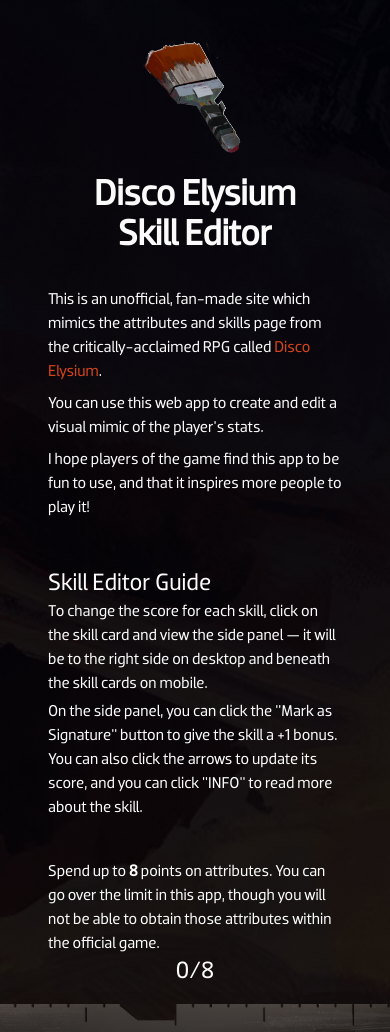
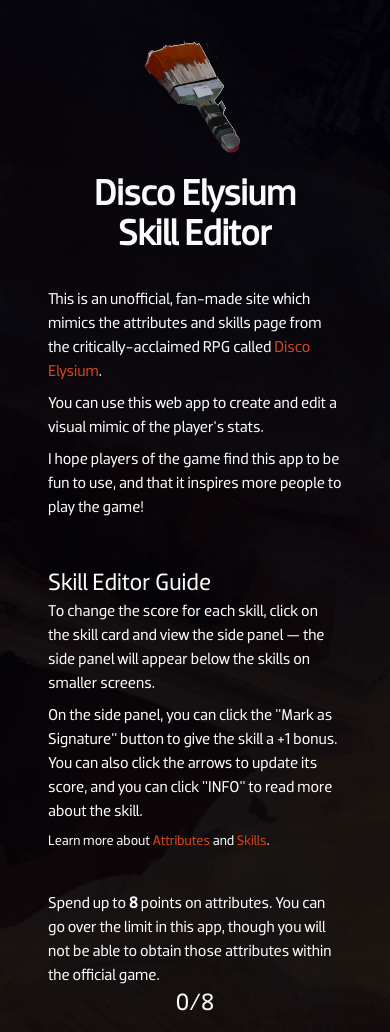
Before and after one commit to quev-dev/disco-elysium-skill-editor, a Next.js app: page / in a window 390 px wide. Shown: the top 1032 px of the page. Built offline with nearby package versions, Linux system fonts and the light colour scheme.

Commit message:
Adjusted responsive layout throughout site

```diff
--- a/src/app/page.tsx
+++ b/src/app/page.tsx
@@ -16,24 +16,46 @@
       <Header />
       <article className='py-8 px-12 md:w-2/3 md:mx-auto md:pb-16 lg:w-1/2 xl:w-5/12'>
         <h2 className='text-2xl md:text-3xl'>Skill Editor Guide</h2>
-        <p className='mb-1'>
-          To change the score for each skill, click on the skill card and view the side
-          panel — it will be to the right side on desktop and beneath the skill cards on
-          mobile.
+        <p className='mb-2'>
+          To change the score for each skill, click on the skill card and view
+          the side panel — the side panel will appear below the skills on
+          smaller screens.
         </p>
-        <p>
-          On the side panel, you can click the "Mark as Signature" button to give the
-          skill a +1 bonus. You can also click the arrows to update its score, and you can
-          click "INFO" to read more about the skill.
+        <p className='mb-2'>
+          On the side panel, you can click the "Mark as Signature" button to
+          give the skill a +1 bonus. You can also click the arrows to update its
+          score, and you can click "INFO" to read more about the skill.
+        </p>
+        <p className='text-sm md:text-base'>
+          Learn more about{' '}
+          <a
+            target='_blank'
+            rel='noreferrer'
+            href='https://discoelysium.fandom.com/wiki/Attributes'
+          >
+            Attributes
+          </a>{' '}
+          and{' '}
+          <a
+            target='_blank'
+            rel='noreferrer'
+            href='https://discoelysium.fandom.com/wiki/Skills'
+          >
+            Skills
+          </a>
+          .
         </p>
       </article>
       <main className='py-2'>
         <Points />
         <ul className='flex flex-col 2xl:flex-row justify-center items-center'>
-          <li id='skill-container' className='2xl:px-24 py-8 2xl:w-2/3'>
+          <li id='skill-container' className='w-full 2xl:px-12 py-8 2xl:w-2/3'>
             <SkillContainer />
           </li>
-          <li id='side-panel-container' className='w-full 2xl:px-24 py-8 2xl:w-1/3'>
+          <li
+            id='side-panel-container'
+            className='w-full 2xl:px-24 py-8 2xl:w-1/3'
+          >
             <SidePanel />
           </li>
         </ul>
--- a/src/components/Header.tsx
+++ b/src/components/Header.tsx
@@ -12,8 +12,8 @@
       </h1>
       <p className='mb-2'>
         {' '}
-        This is an unofficial, fan-made site which mimics the attributes and skills page
-        from the critically-acclaimed RPG called{' '}
+        This is an unofficial, fan-made site which mimics the attributes and
+        skills page from the critically-acclaimed RPG called{' '}
         <a
           target='_blank'
           rel='noreferrer'
@@ -24,11 +24,12 @@
         .
       </p>
       <p className='mb-2'>
-        You can use this web app to create and edit a visual mimic of the player's stats.
+        You can use this web app to create and edit a visual mimic of the
+        player's stats.
       </p>
       <p>
-        I hope players of the game find this app to be fun to use, and that it inspires
-        more people to play it!
+        I hope players of the game find this app to be fun to use, and that it
+        inspires more people to play the game!
       </p>
     </header>
   );
--- a/src/components/Skill.tsx
+++ b/src/components/Skill.tsx
@@ -44,7 +44,13 @@
       onClick={updateFunction}
     >
       <div className={score === 0 && !isSignature ? 'grayscale' : ''}>
-        <Image layout='responsive' src={imageSource} width={368} height={512} alt='' />
+        <Image
+          layout='responsive'
+          src={imageSource}
+          width={368}
+          height={512}
+          alt=''
+        />
       </div>
       {isSignature && (
         <div className='absolute top-0 w-full flex items-center justify-center'>
@@ -61,7 +67,7 @@
       )}
       <p className='skill-score'>{score + modifier}</p>
       <h6
-        className={`skill-title text-xs md:text-sm lg:text-base md:tracking-tight md:leading-4 lg:leading-4 ${
+        className={`skill-title text-xs md:text-sm 2xl:text-base md:tracking-tight md:leading-4 2xl:leading-4 ${
           isLong ? 'w-5/6' : 'w-full'
         }${isLong && hasSpaces ? ' left-0 ' : ' '}${
           isVeryLong && !hasSpaces ? '-left-2 scale-x-75 ' : ' '
@@ -74,24 +80,40 @@
           {totalDiamonds <= diamondLimit && (
             <>
               {Array.from({ length: filledDiamonds }).map((_, index) => (
-                <Image key={index} src={iconDiamondFill} width={14} height={14} alt='' />
-              ))}
-              {Array.from({ length: remainingOutlineDiamonds }).map((_, index) => (
                 <Image
                   key={index}
-                  src={iconDiamondOutline}
+                  src={iconDiamondFill}
                   width={14}
                   height={14}
                   alt=''
                 />
               ))}
+              {Array.from({ length: remainingOutlineDiamonds }).map(
+                (_, index) => (
+                  <Image
+                    key={index}
+                    src={iconDiamondOutline}
+                    width={14}
+                    height={14}
+                    alt=''
+                  />
+                )
+              )}
             </>
           )}
           {totalDiamonds > diamondLimit && (
             <>
-              {Array.from({ length: Math.min(score, diamondLimit) }).map((_, index) => (
-                <Image key={index} src={iconDiamondFill} width={14} height={14} alt='' />
-              ))}
+              {Array.from({ length: Math.min(score, diamondLimit) }).map(
+                (_, index) => (
+                  <Image
+                    key={index}
+                    src={iconDiamondFill}
+                    width={14}
+                    height={14}
+                    alt=''
+                  />
+                )
+              )}
               {Array.from({ length: Math.max(diamondLimit - score, 0) }).map(
                 (_, index) => (
                   <Image
--- a/src/components/SkillsContainer.tsx
+++ b/src/components/SkillsContainer.tsx
@@ -36,7 +36,9 @@
   };
   const updatePsyche = (value: number) => {
     if (value < 0 && attributes.psyche + value < 1) return;
-    dispatch(updateAttribute({ attribute: 'psyche', value: attributes.psyche + value }));
+    dispatch(
+      updateAttribute({ attribute: 'psyche', value: attributes.psyche + value })
+    );
   };
   const updatePhysique = (value: number) => {
     if (value < 0 && attributes.physique + value < 1) return;
--- a/src/styles/globals.css
+++ b/src/styles/globals.css
@@ -8,7 +8,8 @@
 }
 @font-face {
   font-family: 'Dobra-Light';
-  src: local('Dobra-Light'), url('../content/fonts/Dobra-Light.woff') format('woff');
+  src: local('Dobra-Light'),
+    url('../content/fonts/Dobra-Light.woff') format('woff');
 }
 
 * {
@@ -149,6 +150,7 @@
   background-repeat: repeat-x;
   box-shadow: 24px 24px 24px black;
 }
+
 #side-panel-container {
   position: relative;
   background-color: black;
```
Also changed, not shown: src/components/SidePanel.tsx (+55 -18 lines).
